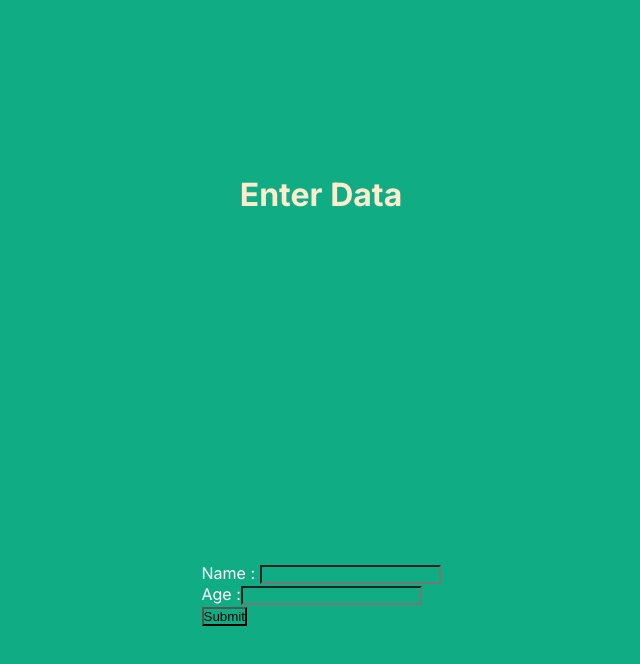
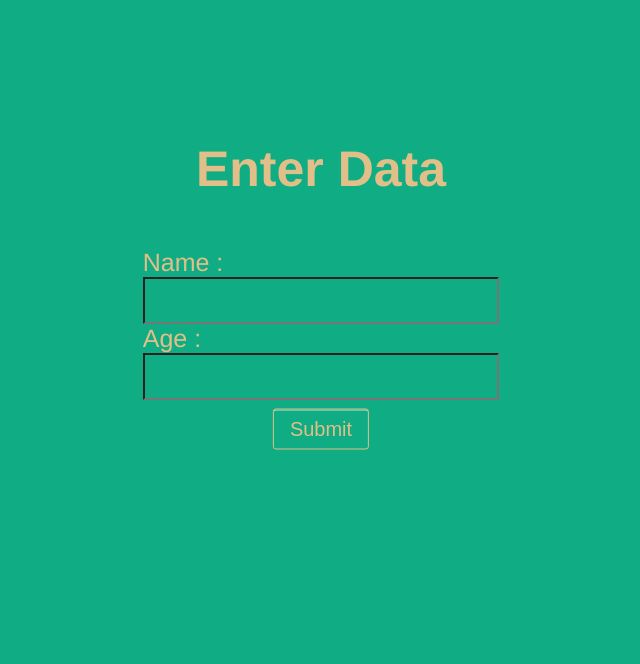
Before and after one commit to Umgoel/CaterNinja-internship, a Next.js app: page /Form in a window 1280 px wide. Shown: the top 664 px of the page, without its empty margins (319-959 px from the left). Built offline with nearby package versions, Linux system fonts and the light colour scheme.

Commit message:
Form SCSS completed

```diff
--- a/src/app/Form/page.tsx
+++ b/src/app/Form/page.tsx
@@ -42,6 +42,7 @@ const Form: React.FC = () => {
           required
         />
         <br />
+        <br />
         <button type="submit">Submit</button>
       </form>
     </div>
--- a/src/app/Form/styles.css
+++ b/src/app/Form/styles.css
@@ -6,15 +6,47 @@
 }
 
 div {
+  font: 100% Helvetica;
   width: 100vw;
   height: 100vh;
   display: grid;
   place-items: center;
-  background: #10ac84;
+  font-size: 25px;
+  color: rgb(226, 191, 136);
 }
-
-h1 {
-  color: blanchedalmond;
+div form {
+  font: 600;
+  position: relative;
+  bottom: 50%;
+  font-size: 25px;
+}
+div form input {
+  padding: 10px 0;
+  width: 100%;
+  font-size: 20px;
+  color: rgb(226, 191, 136);
+}
+div button {
+  display: flex;
+  font-size: 14px;
+  padding: 8px 0.8em;
+  margin: 0;
+  position: absolute;
+  left: 50%;
+  transform: translate(-50%, -50%);
+  color: rgb(226, 191, 136);
+  border-radius: 3px;
+  border: 1px solid;
+  box-shadow: rgba(255, 255, 255, 0.7) 0 1px 0 0 inset;
+  box-sizing: border-box;
+  color: golden;
+  font-size: 20px;
+  font-weight: 400;
+}
+div button:active {
+  background-color: #10ac84;
+  box-shadow: none;
+  color: green;
 }
 
 .main {
@@ -24,4 +56,5 @@ h1 {
   align-items: center;
   padding: 6rem;
   min-height: 100vh;
+  color: rgba(255, 235, 205, 0.837);
 }/*# sourceMappingURL=styles.css.map */
--- a/src/app/Form/styles.scss
+++ b/src/app/Form/styles.scss
@@ -1,18 +1,61 @@
-*{
+$font-stack: Helvetica;
+
+* {
   margin: 0;
   padding: 0;
   box-sizing: border-box;
   background: #10ac84;
 }
-div{
+// input[type="text"]
+// {
+//     font-size:24px;
+// }
+div {
+  font: 100% $font-stack;
   width: 100vw;
   height: 100vh;
   display: grid;
   place-items: center;
-    background: #10ac84;
+  font-size: 25px;
+  color: rgb(226, 191, 136);
+  form {
+    font: 600;
+    position: relative;
+    // top: 10%;
+    bottom: 50%;
+    // -ms-transform: translateY(-50%);
+    // transform: translateY(-50%);
+    font-size: 25px;
+    input {
+      padding: 10px 0;
+      width: 100%;
+      font-size: 20px;
+      color: rgb(226, 191, 136);
     }
-h1 {
-    color: blanchedalmond;
+  }
+  button {
+    display: flex;
+    font-size: 14px;
+    padding: 8px 0.8em;
+        margin: 0;
+    position: absolute;
+    left: 50%;
+    -ms-transform: translate(-50%, -50%);
+    transform: translate(-50%, -50%);
+    color: rgb(226, 191, 136);
+    border-radius: 3px;
+    border: 1px solid;
+    box-shadow: rgba(255, 255, 255, 0.7) 0 1px 0 0 inset;
+    box-sizing: border-box;
+    color: golden;
+      font-size: 20px;
+  font-weight: 400;
+  }
+  button:active {
+  background-color:  #10ac84;
+  box-shadow: none;
+  color: green;
+}
 }
 .main {
   display: flex;
@@ -20,5 +63,7 @@ h1 {
   justify-content: space-between;
   align-items: center;
   padding: 6rem;
+  // color: white;
   min-height: 100vh;
+  color: rgba(255, 235, 205, 0.837);
 }
```
Also changed, not shown: 1 other file (tests, documents, lock files or other folders). Lines whose indentation alone changed are shown as unchanged.
